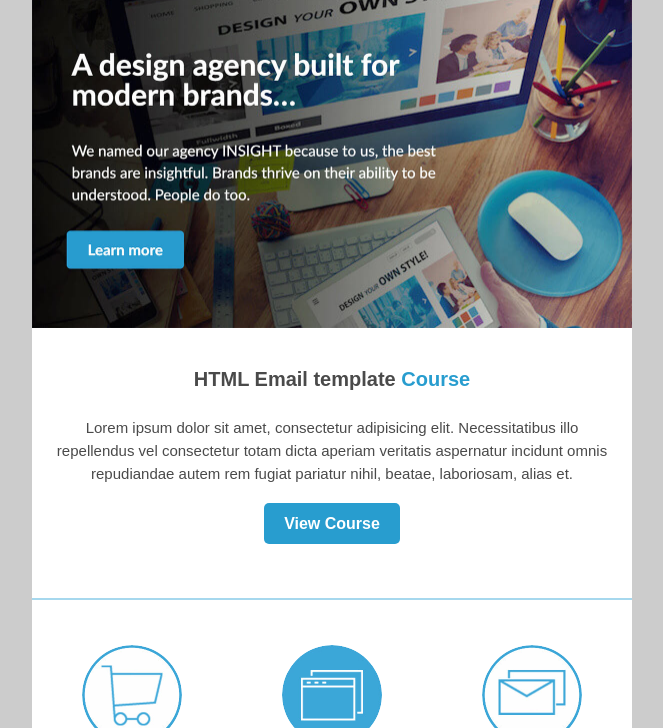
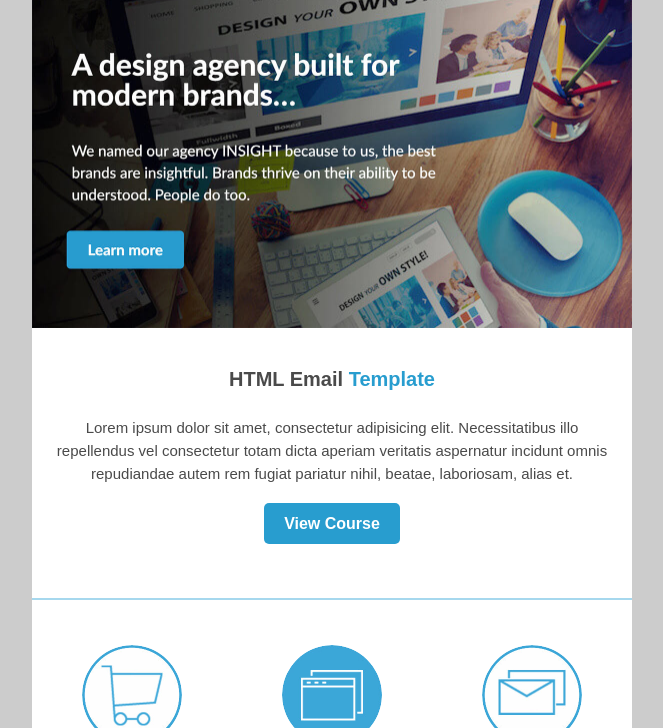
Before and after one commit to Nadiross/gmail-template1.github.io, a plain HTML site: page index.html in a window 1280 px wide. Shown: the part 90-818 px from the top of the page, without its empty margins (308-971 px from the left). Drawn offline with Linux system fonts and the light colour scheme.

Commit message:
Update index.html

```diff
--- a/index.html
+++ b/index.html
@@ -142,7 +142,7 @@
 					<table width="100%">
 						<tr>
 							<td style="text-align: center; padding: 15px;">
-								<p style="font-size: 20px; font-weight: bold;">HTML Email template <span style="color: #289dcf;">Course</span></p>
+								<p style="font-size: 20px; font-weight: bold;">HTML Email <span style="color: #289dcf;">Template</span></p>
 								<p style="font-size: 15px; line-height: 23px;padding: 5px 0 15px">Lorem ipsum dolor sit amet, consectetur adipisicing elit.
 									Necessitatibus illo repellendus vel consectetur totam dicta
 									aperiam veritatis aspernatur incidunt omnis repudiandae autem
```
